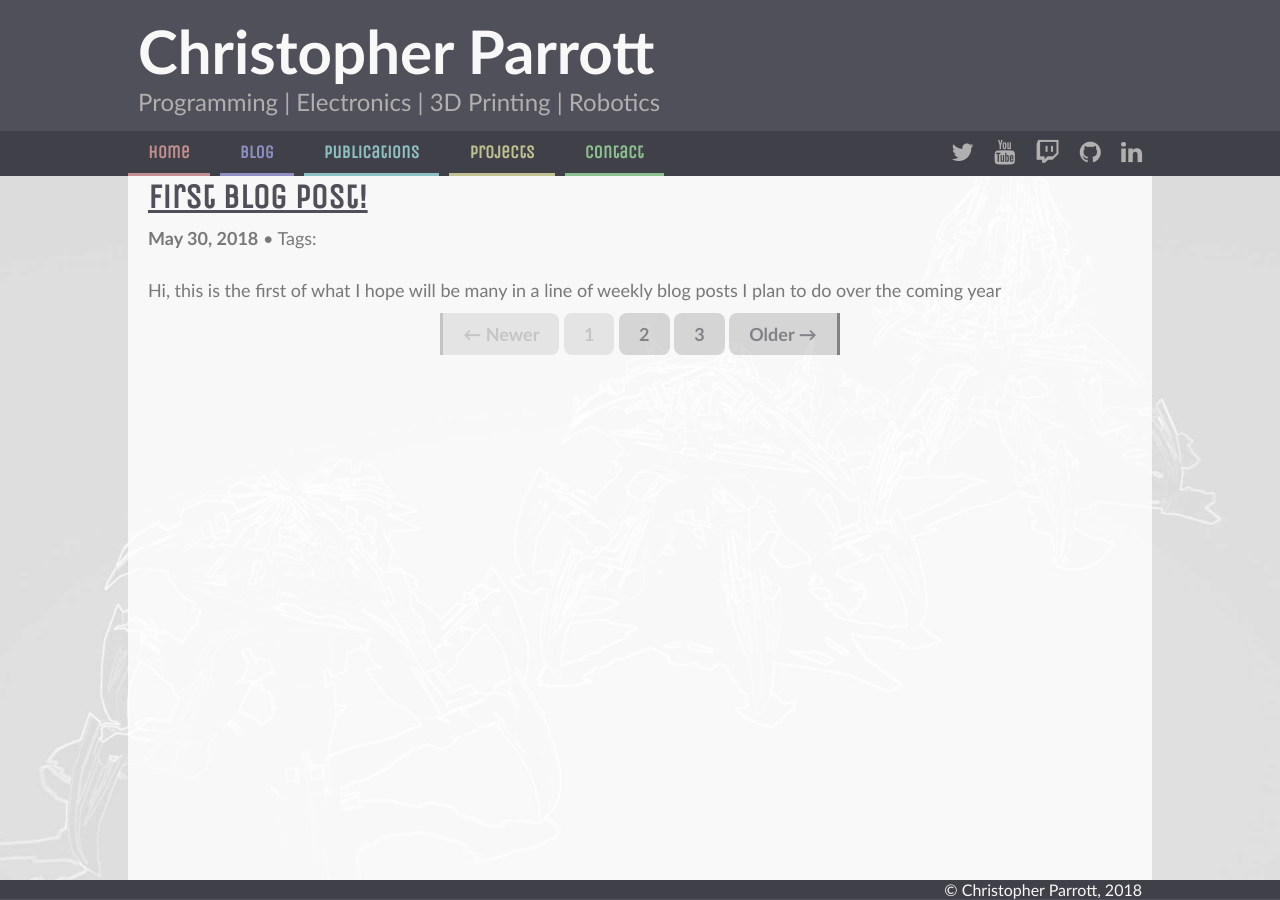
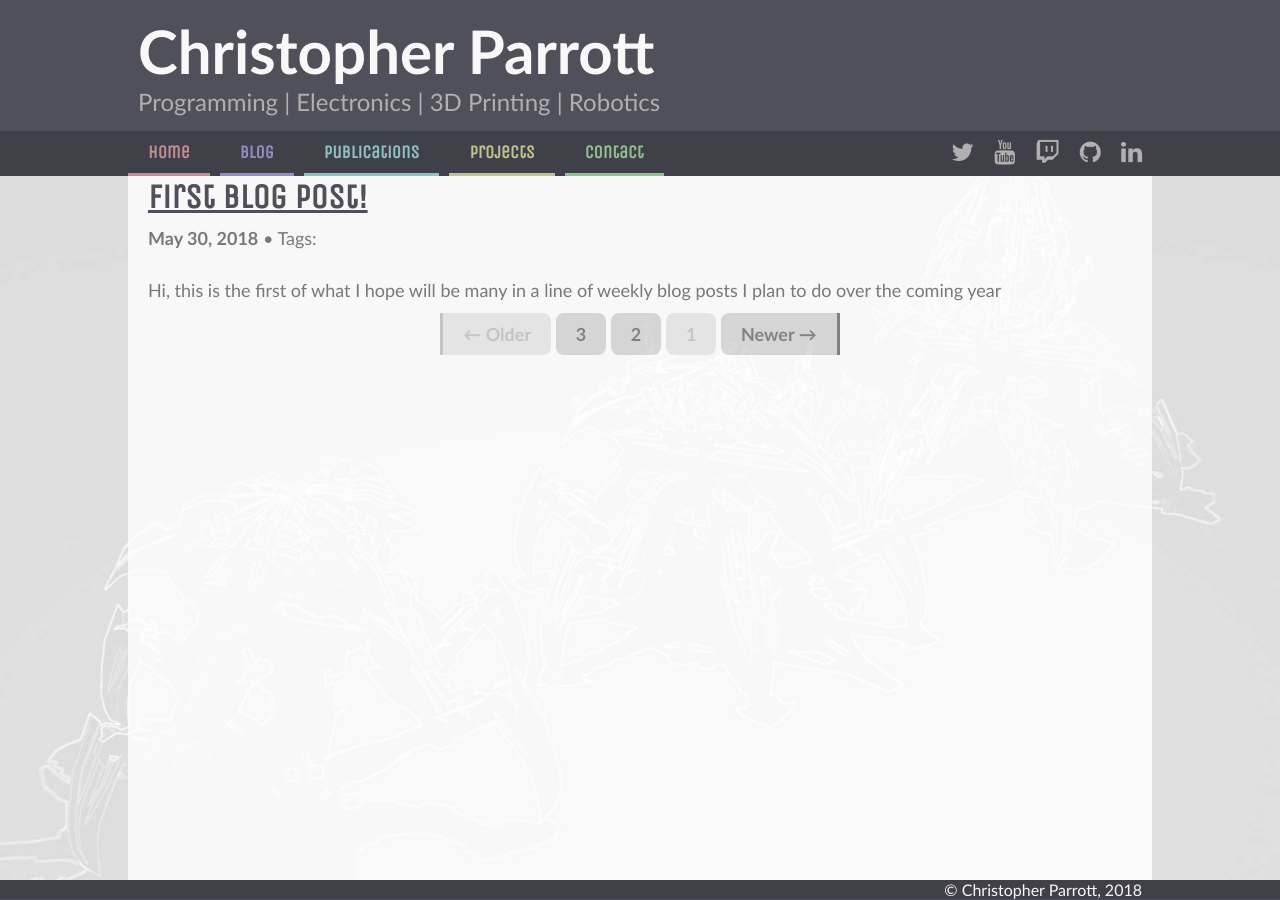
Before and after one commit to christophertmparrott/christophertmparrott.github.io, a Jekyll site: the page built from bloggg/index.html, in a window 1280 px wide. Built offline with Jekyll 4.4.1, drawn with Linux system fonts in a browser that asks for light colours; some web fonts are replaced; the list of posts is cut into pages by our own code.

Commit message:
Test of reverse order

```diff
--- a/bloggg/index.html
+++ b/bloggg/index.html
@@ -35,12 +35,12 @@ title: Bloggg
 			{% if paginator.total_pages > 1 %}
 				<div class="pagenav">
 				{% if paginator.previous_page %}
-					<a class="darken newer" href="{{site.baseurl}}{{ paginator.previous_page_path}}">&larr; Newer</a>
+					<a class="darken newer" href="{{site.baseurl}}{{ paginator.previous_page_path}}">&larr; Older</a>
 				{% else %}
-					<span class="darken newer">&larr; Newer</span>
+					<span class="darken newer">&larr; Older</span>
 				{% endif %}
 
-				{% for page in (1..paginator.total_pages) %}
+				{% for page in (1..paginator.total_pages) reversed %}
 					{% if page == paginator.page %}
 					<span class="darken middle">{{page}}</span>
 					{% elsif page == 1 %}
@@ -51,9 +51,9 @@ title: Bloggg
 				{% endfor %}
 
 				{% if paginator.next_page %}
-					<a class="darken older" href="{{site.baseurl}}{{paginator.next_page_path}}">Older &rarr;</a>
+					<a class="darken older" href="{{site.baseurl}}{{paginator.next_page_path}}">Newer &rarr;</a>
 				{% else %}
-					<span class="darken older">Older &rarr;</span>
+					<span class="darken older">Newer &rarr;</span>
 				{% endif %}
 				</div>
 			{% endif %}
```
